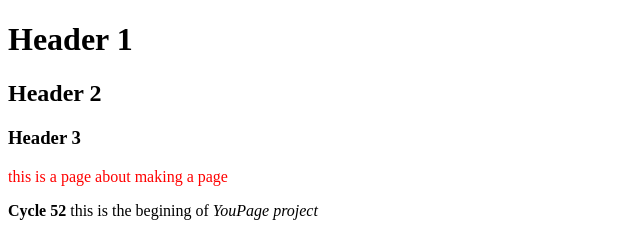
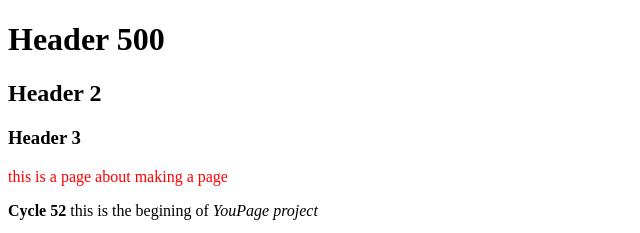
Before and after one commit to eshapovalov/root, a plain HTML site: page youpage.html in a window 1280 px wide. Shown: the top 233 px of the page, 0-640 px from the left. Drawn offline with Linux system fonts and the light colour scheme.

Commit message:
header test

```diff
--- a/youpage.html
+++ b/youpage.html
@@ -10,7 +10,7 @@
 
 <body>
   <h1>
-    Header 1
+    Header 500
   </h1>
 
   <h2>
```
